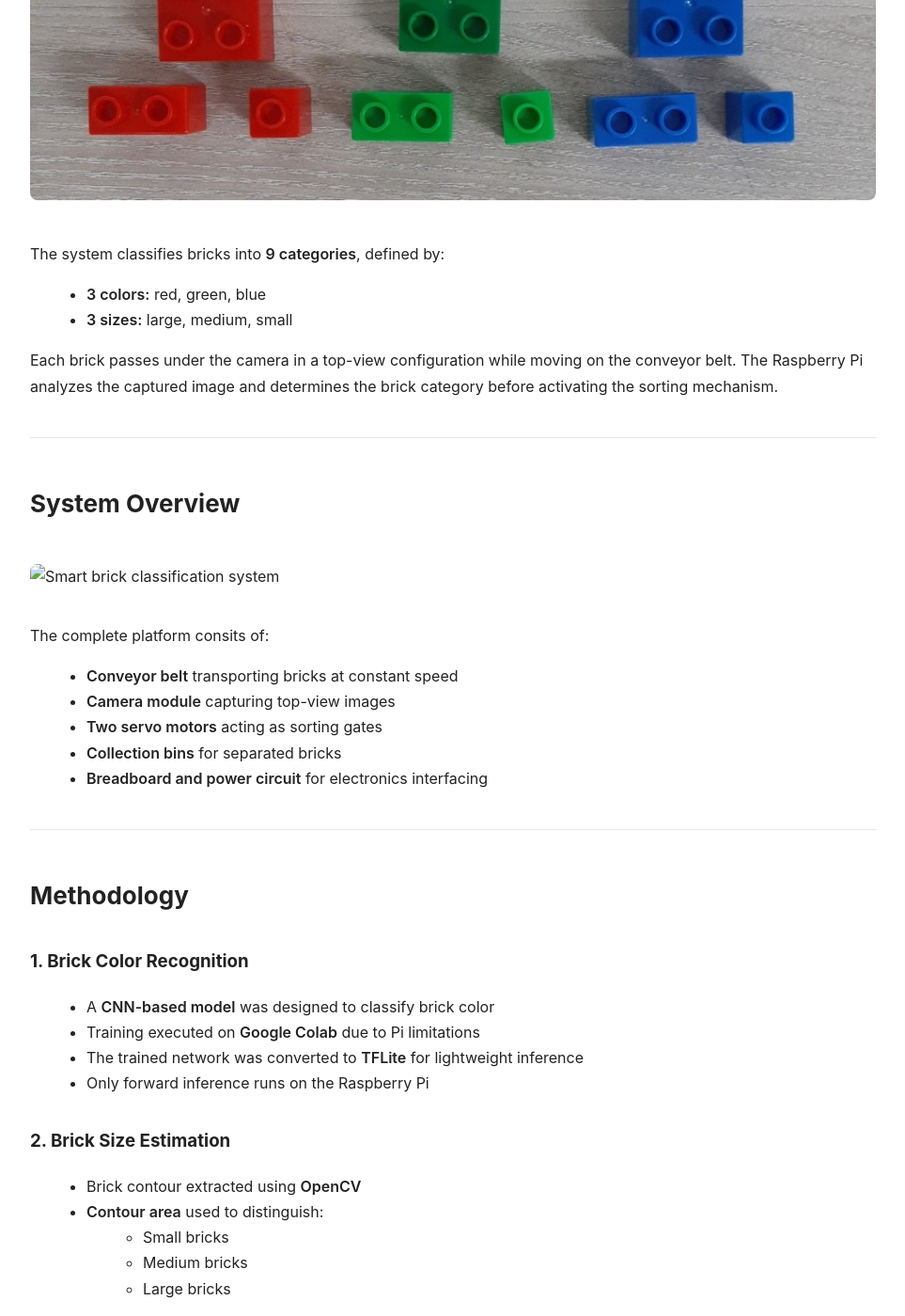
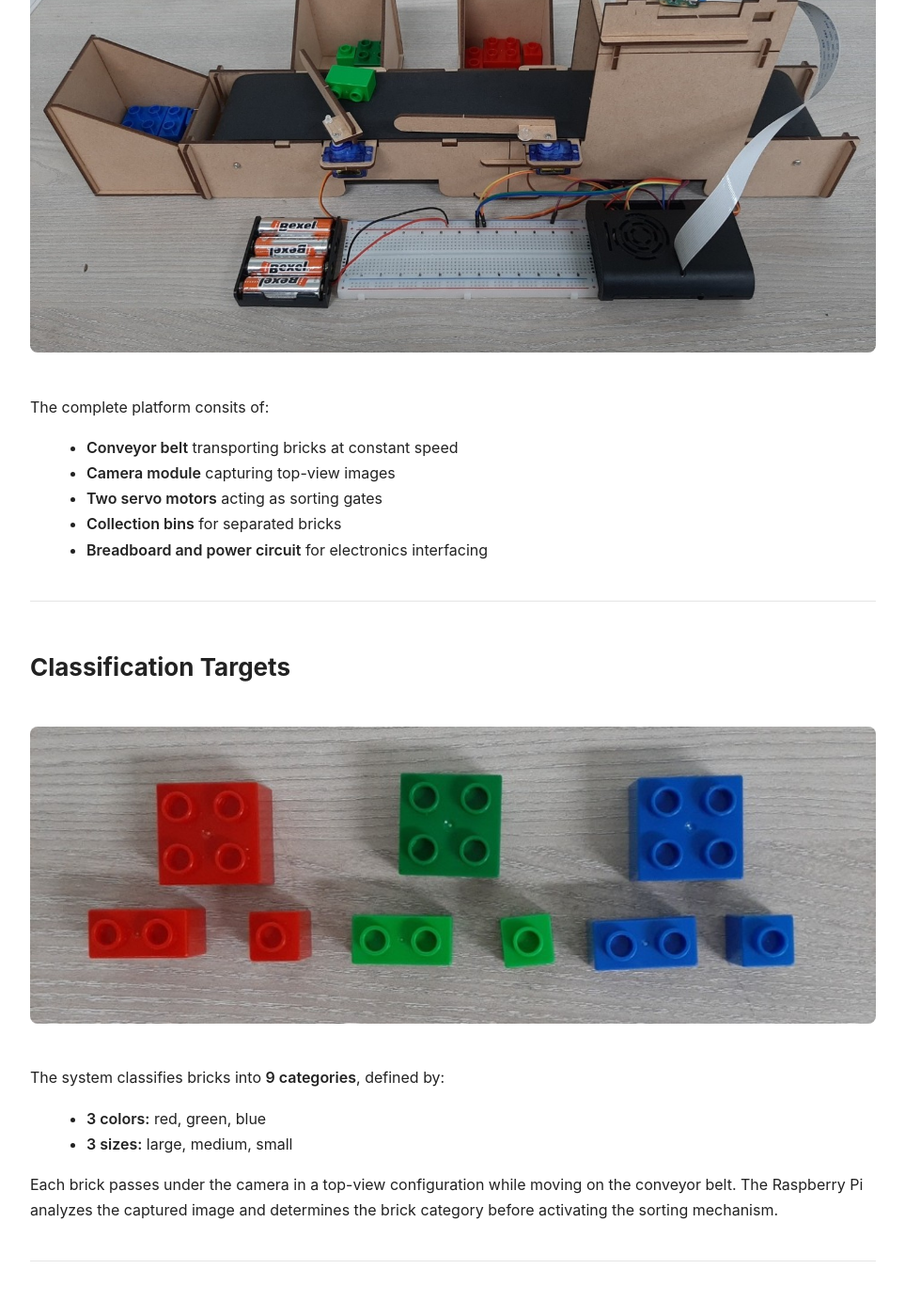
Before and after one commit to SUN1031/SUN1031.github.io, a Jekyll site: the page built from _projects/smart-classification-raspberrypi.md, in a window 1280 px wide and 1400 px high, scrolled down 967 px. Shown: the whole window at 94% size, without its empty margins (158-1121 px from the left). Built offline with Jekyll 4.4.1, drawn with Linux system fonts in a browser that asks for light colours; some of the changed text lies outside the part shown.

Commit message:
Update smart-classification-raspberrypi.md

```diff
--- a/_projects/smart-classification-raspberrypi.md
+++ b/_projects/smart-classification-raspberrypi.md
@@ -3,7 +3,7 @@ layout: project
 title: Smart Brick Classification System with Raspberry Pi
 tags: [Computer Vision, Embedded AI, Raspberry Pi, TFLite, Automation]
 featured: true
-thumbanil: /asset/images/raspberrypi/system-overview.jpg
+thumbanil: /assets/images/raspberrypi/system-overview.jpg
 summary: Real-time classification and automated sorting of toy bricks by color and size using Raspberry Pi, CNN inference, and servo-actuated conveyor system.
 ---
 
@@ -11,6 +11,19 @@ summary: Real-time classification and automated sorting of toy bricks by color a
 This project presents a smart classification system that automatically sorts **toy bricks** according to their **color and size**. The system integrates a conveyor belt, camera module, and servo motors to form a complete perception–decision–action pipeline controlled by a Raspberry Pi.
 
 Because Raspberry Pi does not provide sufficient memory and computational power for deep learning training, the neural network was trained in **Google Colab**, while only the optimized model was deployed on the Raspberry Pi using **TensorFlow Lite** for real-time inference.
+
+---
+
+## System Overview
+
+![Smart brick classification system](/assets/images/raspberrypi/system-overview.jpg)
+
+The complete platform consits of:
+- **Conveyor belt** transporting bricks at constant speed
+- **Camera module** capturing top-view images
+- **Two servo motors** acting as sorting gates
+- **Collection bins** for separated bricks
+- **Breadboard and power circuit** for electronics interfacing
 
 ---
 
@@ -24,19 +37,6 @@ The system classifies bricks into **9 categories**, defined by:
 - **3 sizes:** large, medium, small
 
 Each brick passes under the camera in a top-view configuration while moving on the conveyor belt. The Raspberry Pi analyzes the captured image and determines the brick category before activating the sorting mechanism.
-
----
-
-## System Overview
-
-![Smart brick classification system](/asset/images/raspberrypi/system-overview.jpg)
-
-The complete platform consits of:
-- **Conveyor belt** transporting bricks at constant speed
-- **Camera module** capturing top-view images
-- **Two servo motors** acting as sorting gates
-- **Collection bins** for separated bricks
-- **Breadboard and power circuit** for electronics interfacing
 
 ---
 
@@ -89,38 +89,50 @@ The complete platform consits of:
 
 ### Color-Based Sorting
 
-<div class="video-row">
-  <div>
+<div class="video-stack">
+
+  <div class="video-item">
+    <strong>GUI Output</strong>
+    <video id="colorGui" controls width="100%">
+      <source src="/assets/videos/raspberrypi/color_gui.mp4" type="video/mp4">
+    </video>
+  </div>
+
+  <div class="video-item">
     <strong>Conveyor Belt</strong>
-    <video controls width="100%">
+    <video id="colorConv" controls width="100%">
       <source src="/assets/videos/raspberrypi/color_conveyor.mp4" type="video/mp4">
     </video>
   </div>
 
-  <div>
-    <strong>GUI Output</strong>
-    <video controls width="100%">
-      <source src="/assets/videos/raspberrypi/color_gui.mp4" type="video/mp4">
-    </video>
-  </div>
+  <button class="play-both" onClick="playColorPair()">
+    ▶ Play Both Videos
 </div>
+
+---
 
 ### Size-Based Sorting
 
-<div class="video-row">
-  <div>
-    <strong>Conveyor Belt</strong>
-    <video controls width="100%">
-      <source src="/assets/videos/raspberrypi/size_conveyor.mp4" type="video/mp4">
+<div class="video-stack">
+
+  <div class="video-item">
+    <strong>GUI Output</strong>
+    <video id="sizeGui" controls width="100%">
+      <source src="/assets/videos/brick/size_gui.mp4" type="video/mp4">
     </video>
   </div>
 
-  <div>
-    <strong>GUI Output</strong>
-    <video controls width="100%">
-      <source src="/assets/videos/raspberrypi/size_gui.mp4" type="video/mp4">
+  <div class="video-item">
+    <strong>Conveyor Belt</strong>
+    <video id="sizeConv" controls width="100%">
+      <source src="/assets/videos/brick/size_conveyor.mp4" type="video/mp4">
     </video>
   </div>
+
+  <button class="play-both" onclick="playSizePair()">
+    ▶ Play Both Videos
+  </button>
+
 </div>
 
 ---
```
